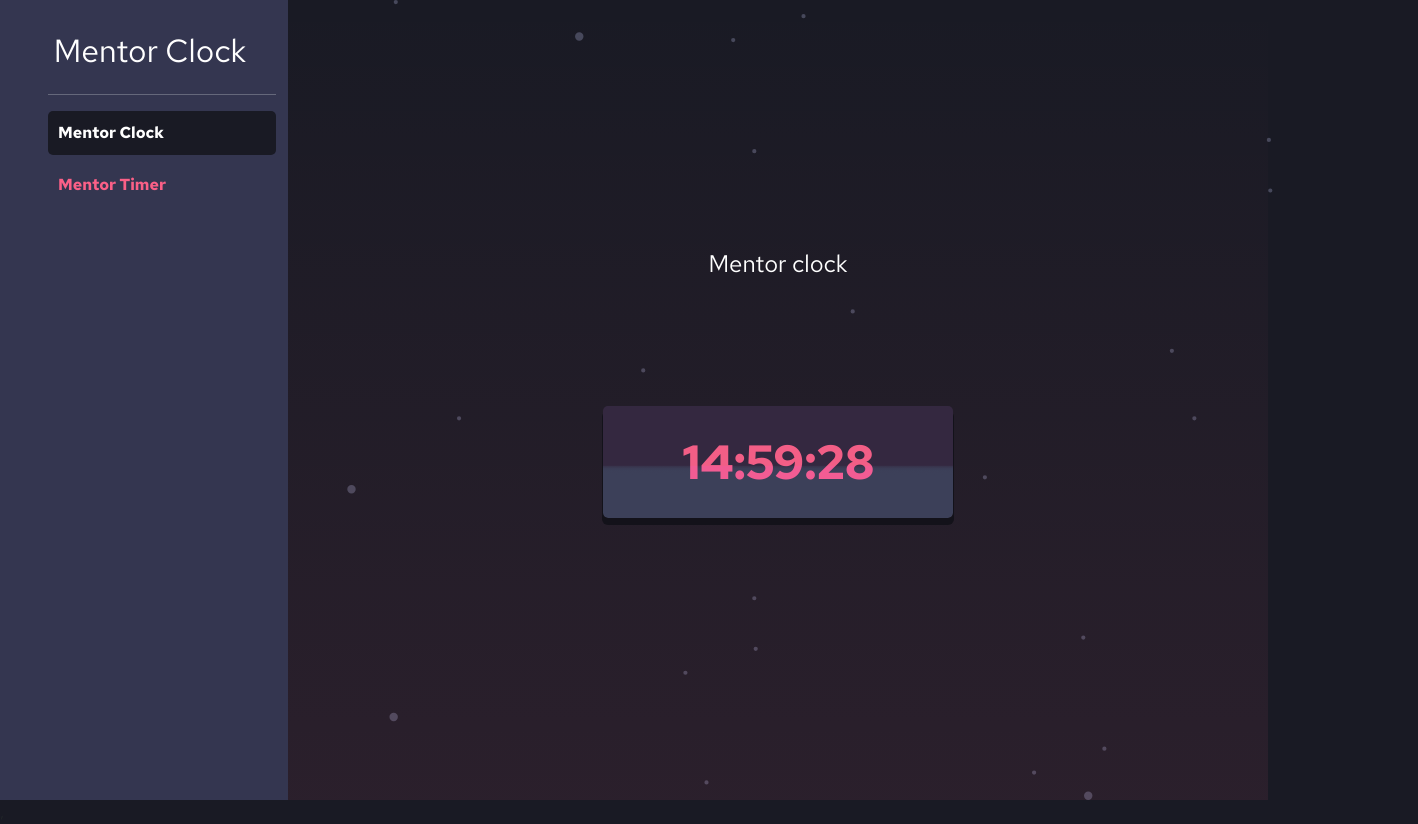
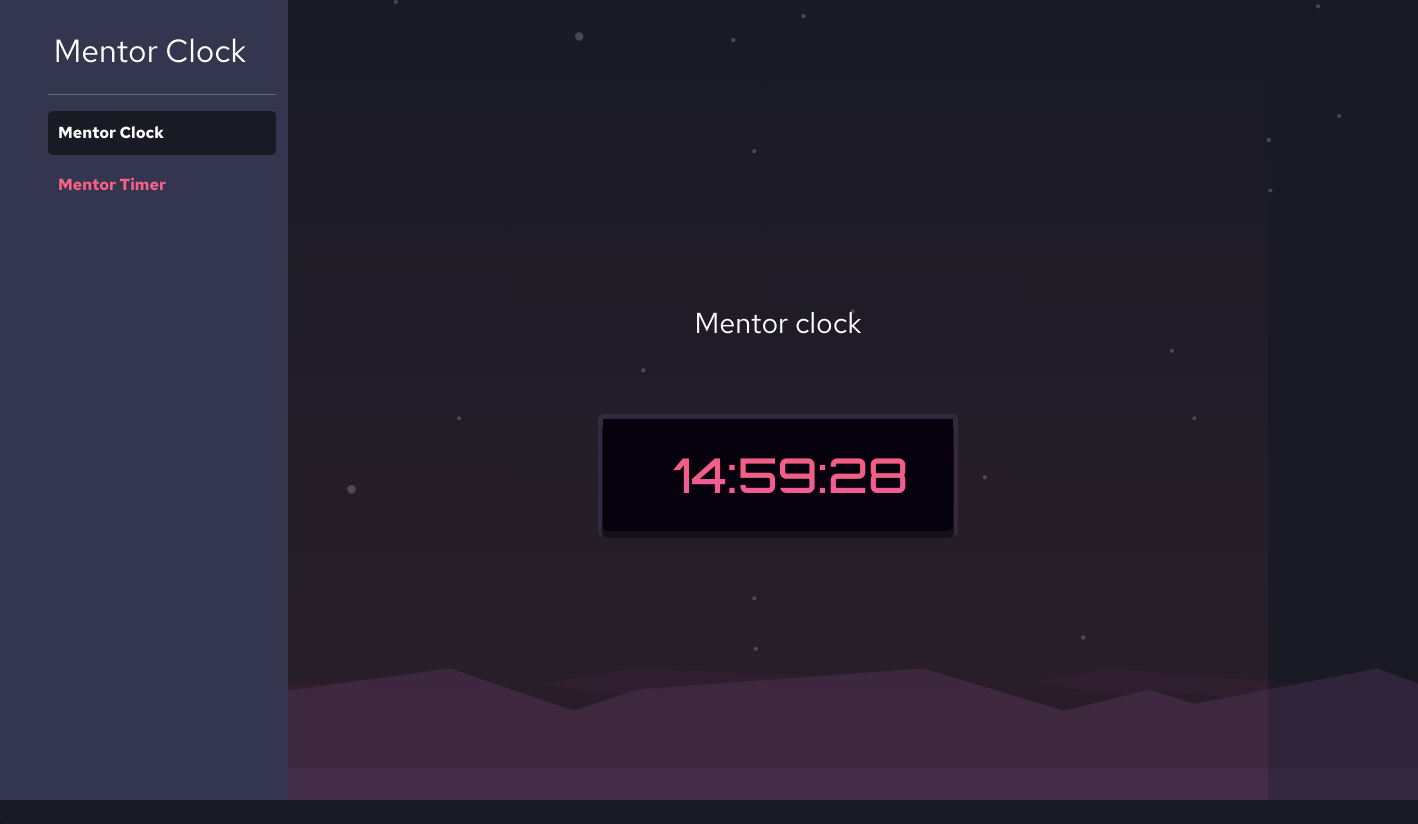
Before and after one commit to Emil-IX/Mentor-Clock, a React (Vite) app: page / in a window 1280 px wide. Shown: the whole page, 1418 px wide, since content can reach past the window. Built offline with nearby package versions, Linux system fonts and the light colour scheme.

Commit message:
Some styles added

```diff
--- a/src/index.css
+++ b/src/index.css
@@ -1,4 +1,14 @@
 @import url('https://fonts.googleapis.com/css2?family=Red+Hat+Text:wght@300;400;700&display=swap');
+@import url('https://fonts.googleapis.com/css2?family=Press+Start+2P&family=Red+Hat+Text:wght@300;400;700&display=swap');
+@import url('https://fonts.googleapis.com/css2?family=Orbitron:wght@500;600;700&display=swap');
+
+* {
+  margin: 0;
+  padding: 0;
+  box-sizing: border-box;
+ /*  outline: 1px solid red; */
+}
+
 
 :root {
 
@@ -26,9 +36,11 @@ body {
 
 
 .clock {
-    background: linear-gradient(0deg, var(--DarkSaturatedBluedonw) 0%,  var(--DarkSaturatedBluedonw), 46%, var(--DarkSaturatedBlueup) 47%, var(--DarkSaturatedBlueup) 100%);
+    /* background: linear-gradient(0deg, var(--DarkSaturatedBluedonw) 0%,  var(--DarkSaturatedBluedonw), 46%, var(--DarkSaturatedBlueup) 47%, var(--DarkSaturatedBlueup) 100%); */
+    background-color: rgb(6, 1, 13);
+    border: 5px solid var(--DarkSaturatedBlueup);
     border-radius: 5px;
-    margin: 5em;
+    margin: 1em;
 
 }
 
@@ -37,7 +49,8 @@ body {
     display: block;
     width: 350px;
     padding: 20px 70px;
-    font-weight: 700;
+    font-family: 'Orbitron', sans-serif;
+    font-weight: 500;
     font-size: 3em;
     text-align: center;
     color: var(--SoftRed);
@@ -98,15 +111,16 @@ body {
   }
   .title2 {
     margin: 2em 0;
-    font-size: 1.5rem;
+    font-size: 1.8rem;
     color: var(--White);
     font-weight: 400;
 
   }
 
   .title__coming {
+    font-family: 'Press Start 2P', cursive;
     color: var(--SoftRed);
-    font-size: 2rem;
+    font-size: 1.7rem;
 
   }
 
@@ -130,6 +144,25 @@ body {
   }
 
 
+  .wave {
+     position: absolute;
+     background-color: var(--DarkSaturatedBlueup);
+     width: 100%;
+     height: 4%;
+     bottom: 0;
+     z-index: -1;
+  }
+
+  .wave::before {
+    content: "";
+    width: 100%;
+    height:100px;
+    position: absolute;
+    top: -100px;
+    background-image: url('assets/pattern-hills.svg');
+    background-repeat: no-repeat;
+    background-size: 100% 100px;
+  }
 
 
 
--- a/src/pages/MentorClock.jsx
+++ b/src/pages/MentorClock.jsx
@@ -33,6 +33,7 @@ export const MentorClock = () => {
    <SideBar />
 
     <div className="container col-9 d-flex align-items-center justify-content-center flex-column">
+    <div className='wave'></div>    <div className='wave'></div>
       <h1 className="title2">Mentor clock</h1>
       <div className="clock ">
           <div className="ClockInfo"> {showTime(time)}</div>
--- a/src/pages/MentorTimer.jsx
+++ b/src/pages/MentorTimer.jsx
@@ -42,6 +42,9 @@ const getTimerResult = (time, endtime) => {
     <SideBar />
 
      <div className="container col-9 d-flex align-items-center justify-content-center flex-column">
+      <div className='wave'></div>
+
+
        <h1 className="title2">Mentor Timer</h1>
 
        <h1 className="title__coming">Coming soon </h1>
```
